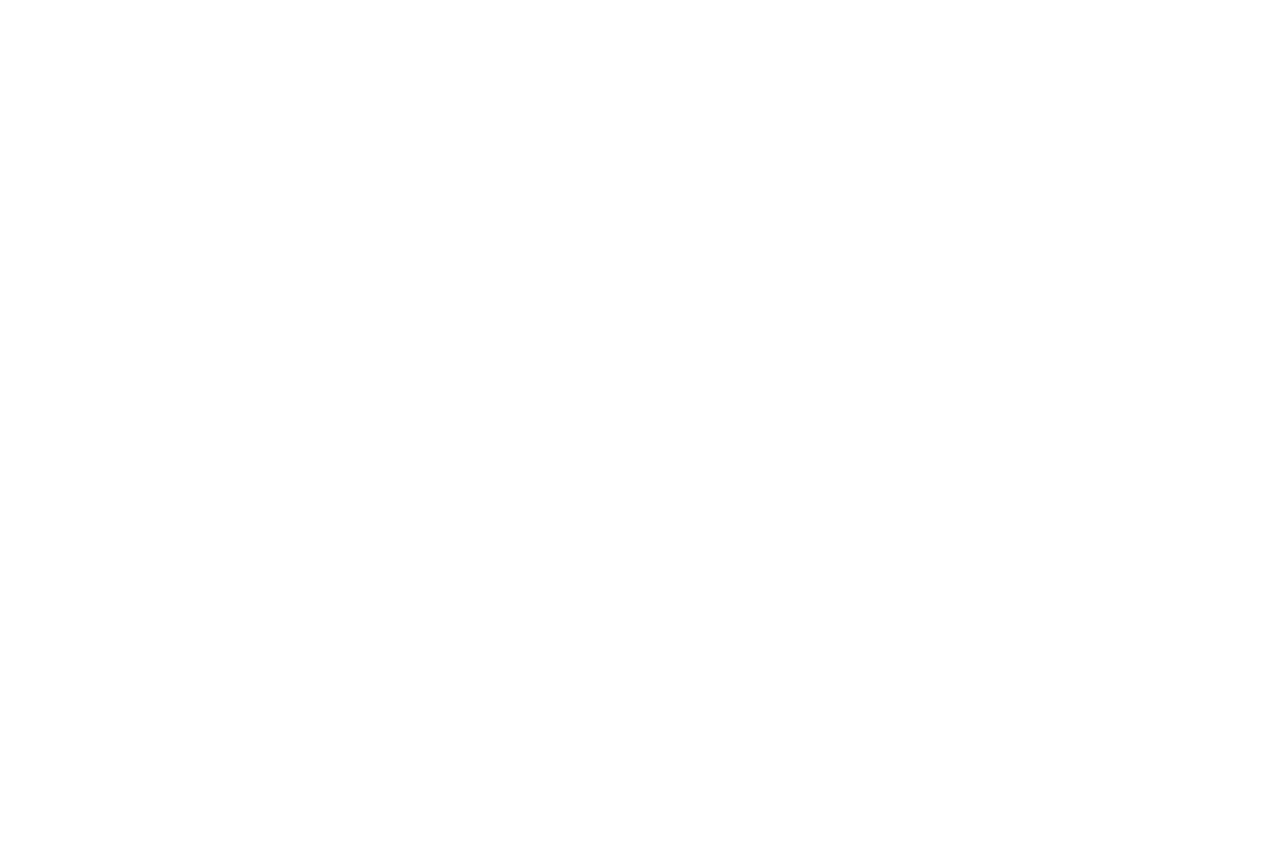
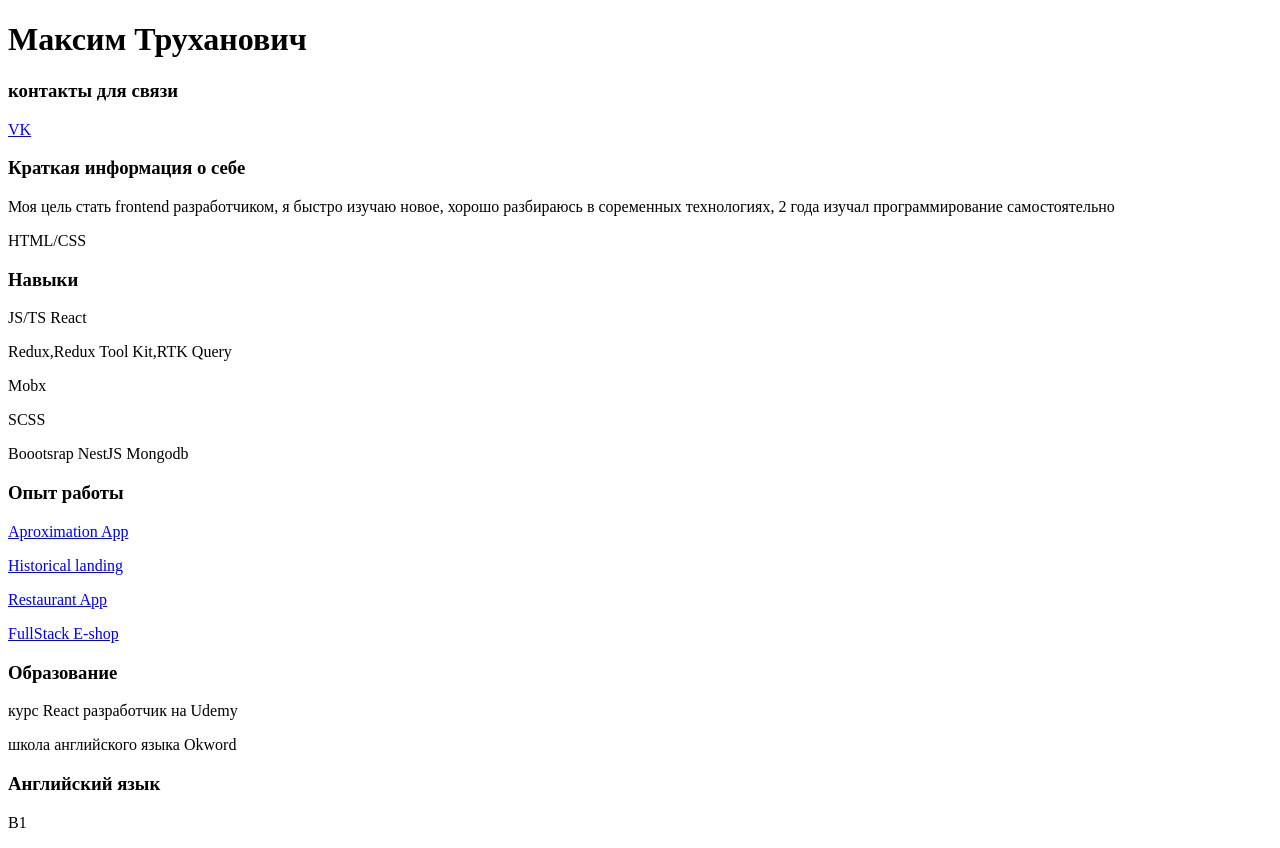
Before and after one commit to maaxon/rsschool-cv, a plain HTML site: page index.html in a window 1280 px wide. Before the commit the page ends 800 px from the top, so only its background shows below. Drawn offline with Linux system fonts and the light colour scheme.

Commit message:
feat: created markup

```diff
--- a/index.html
+++ b/index.html
@@ -1,9 +1,47 @@
 <!DOCTYPE html>
-<html>
+<html lang="ru">
  <head>
    <title>CV</title>
    <meta charset="utf-8">
+   <link rel="stylesheet" href="./style.css">
  </head>
  <body>
+  <h1>Максим Труханович</h1>
+
+  <h3>контакты для связи</h3>
+  <a href="https://vk.com/maaxxxon">VK</a>
+
+  <h3>Краткая информация о себе</h3>
+  <p>Моя цель стать frontend разработчиком,
+     я быстро изучаю новое,
+     хорошо разбираюсь в соременных технологиях,
+     2 года изучал программирование самостоятельно
+  </p>
+
+  <p>HTML/CSS</p>
+  <h3>Навыки</h3>
+  <p>JS/TS React</p>
+  <p>Redux,Redux Tool Kit,RTK Query</p>
+  <p>Mobx</p>
+  <p>SCSS </p>
+  <p>Boootsrap NestJS Mongodb</p>
+
+
+  <h3>Опыт работы</h3>
+  <p>
+    <a href="https://github.com/maaxon/aprox ">Aproximation App </a></p>
+  <p>
+    <a href="https://github.com/maaxon/patriot-by">Historical landing</a></p>
+  <p>
+    <a href="https://github.com/maaxon/pizza">Restaurant App</a></p>
+  <p>
+    <a href="https://github.com/maaxon/aimparts">FullStack E-shop</a></p>
+
+  <h3>Образование</h3>
+  <p>курс React разработчик на Udemy</p>
+  <p>школа английского языка Okword</p>
+
+  <h3>Английский язык</h3>
+  <p>B1</p>
  </body>
 </html>
```
